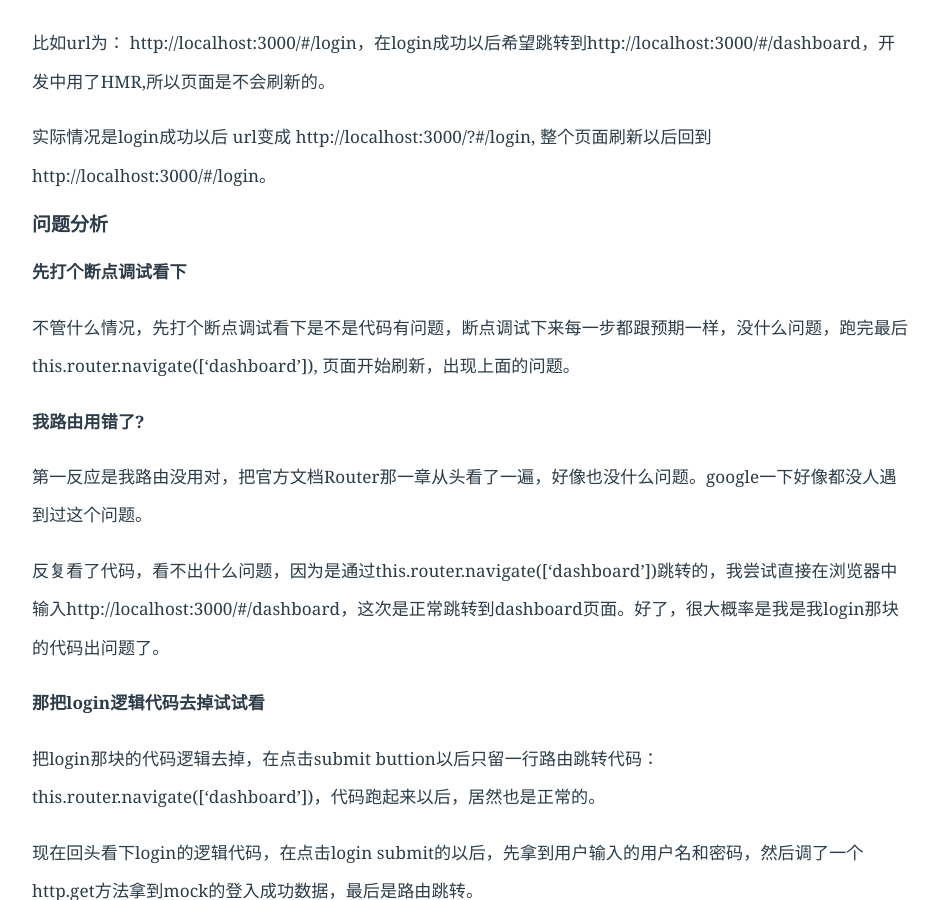
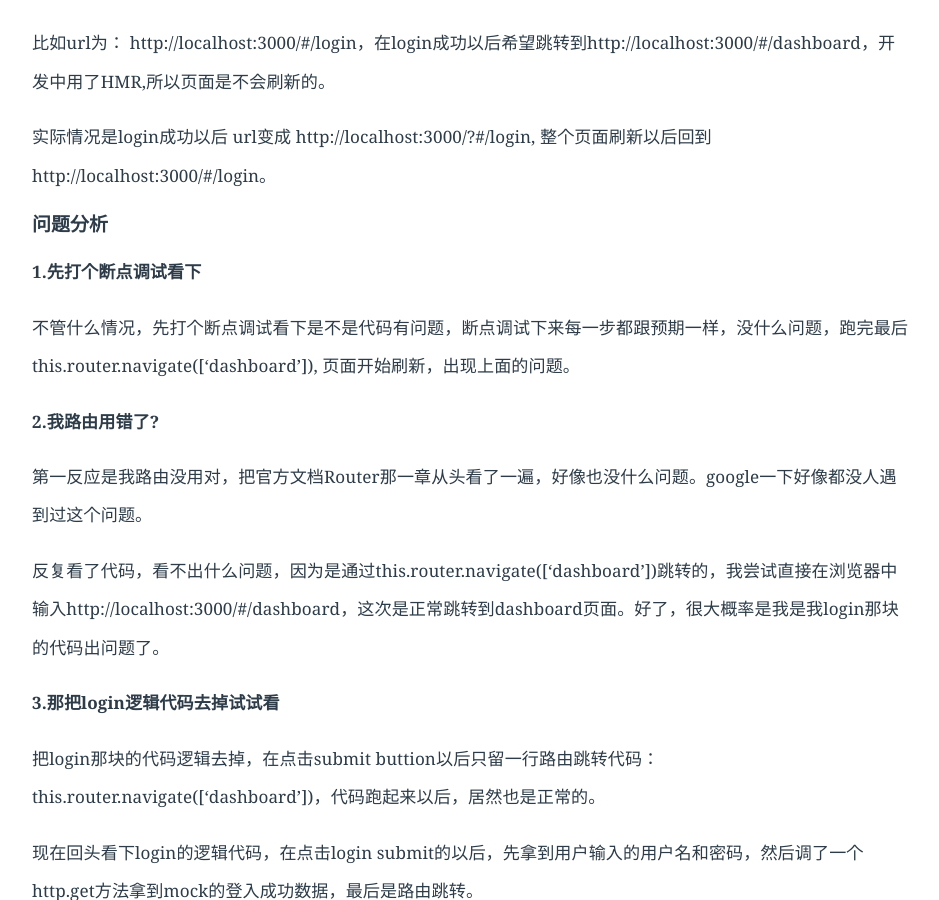
Before and after one commit to LiMeii/LiMeii.github.io, a Jekyll site: the page built from _posts/2018-11-02-issues-router-reload-page.md, in a window 1280 px wide and 900 px high, scrolled down 644 px. Shown: the whole window, without its empty margins (177-1116 px from the left). Built offline with Jekyll 4.4.1, drawn with Linux system fonts in a browser that asks for light colours.

Commit message:
update router reload post

```diff
--- a/_posts/2018-11-02-issues-router-reload-page.md
+++ b/_posts/2018-11-02-issues-router-reload-page.md
@@ -36,13 +36,13 @@ chrome： 69.0.3497.100
 
 ### 问题分析
 
-**先打个断点调试看下**
+**1.先打个断点调试看下**
 
 
 不管什么情况，先打个断点调试看下是不是代码有问题，断点调试下来每一步都跟预期一样，没什么问题，跑完最后 this.router.navigate(['dashboard']), 页面开始刷新，出现上面的问题。
 
 
-**我路由用错了?**
+**2.我路由用错了?**
 
 
 第一反应是我路由没用对，把官方文档Router那一章从头看了一遍，好像也没什么问题。google一下好像都没人遇到过这个问题。
@@ -51,7 +51,7 @@ chrome： 69.0.3497.100
 反复看了代码，看不出什么问题，因为是通过this.router.navigate(['dashboard'])跳转的，我尝试直接在浏览器中输入http://localhost:3000/#/dashboard，这次是正常跳转到dashboard页面。好了，很大概率是我是我login那块的代码出问题了。
 
 
-**那把login逻辑代码去掉试试看**
+**3.那把login逻辑代码去掉试试看**
 
 
 把login那块的代码逻辑去掉，在点击submit buttion以后只留一行路由跳转代码：this.router.navigate(['dashboard'])，代码跑起来以后，居然也是正常的。
```
Also changed, not shown: other parts of _posts/2018-11-02-issues-router-reload-page.md (+1 -1 lines).
